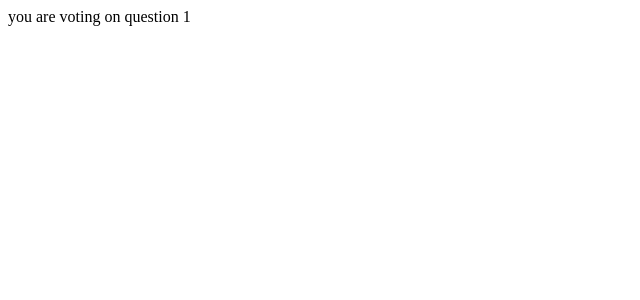
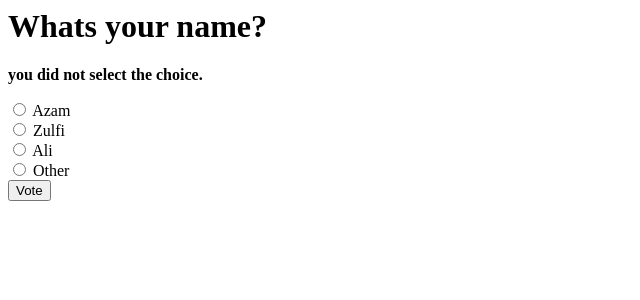
Before and after one commit to ZulfiqarAkram/myFirstDjangoApp, a Django app: page /polls/1/vote in a window 1280 px wide. Shown: the top 300 px of the page, without its empty margins (0-640 px from the left). Run offline with Django 3.2, Linux system fonts and the light colour scheme; data comes from the database, SQL or seed files in the repository; both versions use the stored data as it was after the commit.

Commit message:
polls app completed and run fine

```diff
--- a/polls/admin.py
+++ b/polls/admin.py
@@ -1,7 +1,8 @@
 from django.contrib import admin
-from .models import Question
+from .models import Question,Choice
 
 # Register your models here.
 
 
 admin.site.register(Question)
+admin.site.register(Choice)
--- a/polls/templates/polls/detail.html
+++ b/polls/templates/polls/detail.html
@@ -1,6 +1,12 @@
 <h1>{{ question.question_text }}</h1>
-<ul>
+
+{% if error_message %}<p><strong>{{ error_message }}</strong></p>{% endif %}
+
+<form action="{% url 'polls:vote' question.id %}" method="post">
+    {% csrf_token %}
     {% for choice in question.choice_set.all %}
-        <li>{{ choice.choice_text }}</li>
+        <input type="radio" name="choice" id="choice{{ forloop.counter }}" value="{{ choice.id }}">
+        <label for="choice{{ forloop.counter }}">{{ choice.choice_text }}</label><br>
     {% endfor %}
-</ul>
+    <input type="submit" value="Vote">
+</form>
--- a/polls/templates/polls/index.html
+++ b/polls/templates/polls/index.html
@@ -2,7 +2,7 @@
 <ul>
 {% for q in latest_question_list %}
     <li>
-        <a href="/polls/{{ q.id }}">{{ q.question_text }}</a>
+        <a href="{% url 'polls:detail' q.id %}">{{ q.question_text }}</a>
     </li>
 {% endfor %}
 </ul>
--- a/polls/urls.py
+++ b/polls/urls.py
@@ -1,6 +1,7 @@
 from django.urls import path
 from . import views
 
+app_name = 'polls'
 urlpatterns = [
     # ex: /polls/
     path('', views.index, name='index'),
--- a/polls/views.py
+++ b/polls/views.py
@@ -1,7 +1,8 @@
 from django.shortcuts import render
-from django.http import HttpResponse, Http404
-from .models import Question
+from django.http import HttpResponse, Http404, HttpResponseRedirect
+from .models import Question, Choice
 from django.shortcuts import render, get_object_or_404
+from django.urls import reverse
 
 
 # Create your views here.
@@ -21,8 +22,20 @@ def detail(request, question_id):
 
 
 def results(request, question_id):
-    return HttpResponse('you are looking results of question %s' % question_id)
+    question = get_object_or_404(Question, pk=question_id)
+    return render(request, 'polls/results.html', {'question': question})
 
 
 def vote(request, question_id):
-    return HttpResponse('you are voting on question %s' % question_id)
+    question = get_object_or_404(Question, pk=question_id)
+    try:
+        selected_choice = question.choice_set.get(pk=request.POST['choice'])
+    except(KeyError, Choice.DoesNotExist):
+        return render(request, 'polls/detail.html', {
+            'question': question,
+            'error_message': 'you did not select the choice.'
+        })
+    else:
+        selected_choice.votes += 1
+        selected_choice.save()
+        return HttpResponseRedirect(reverse('polls:results', args=(question.id,)))
```
Also changed, not shown: polls/templates/polls/results.html (added, +9 -0 lines), db.sqlite3.
